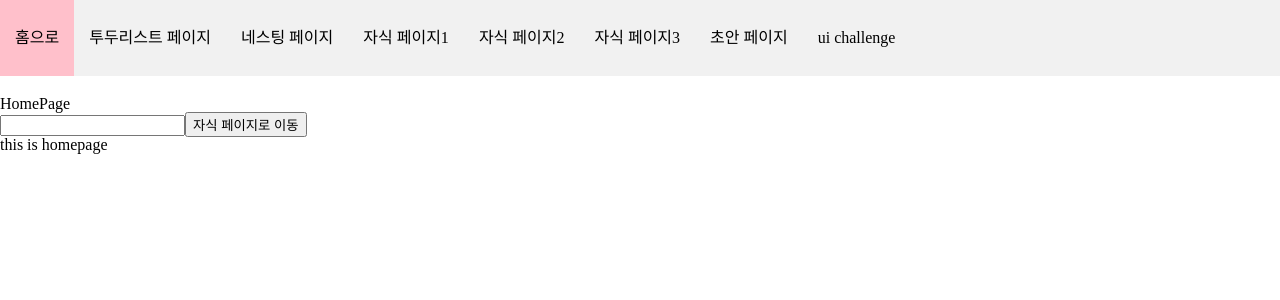
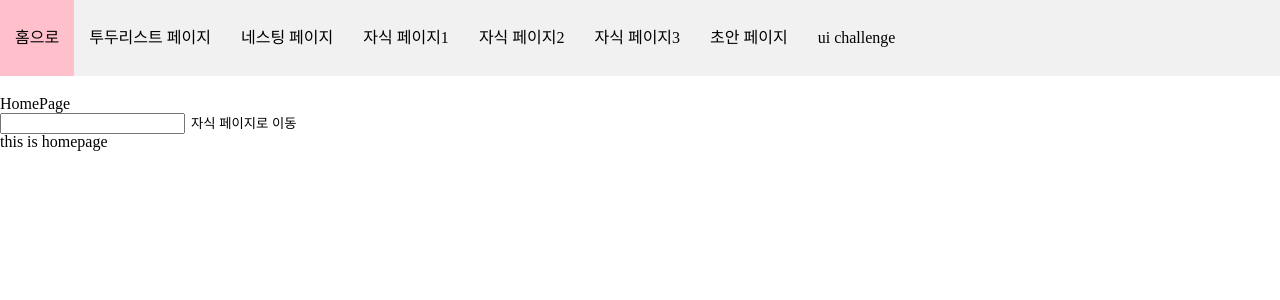
Before and after one commit to seongEun95/react-lesson, a React (Create React App) app: page / in a window 1280 px wide. Shown: the top 300 px of the page. Built offline with nearby package versions, Linux system fonts and the light colour scheme.

Commit message:
버튼 리셋 스타일

```diff
--- a/src/style/reset.css
+++ b/src/style/reset.css
@@ -138,3 +138,8 @@ body {
 #root {
   height: 100%;
 }
+
+button {
+  background-color: transparent;
+  border: none;
+}
```
